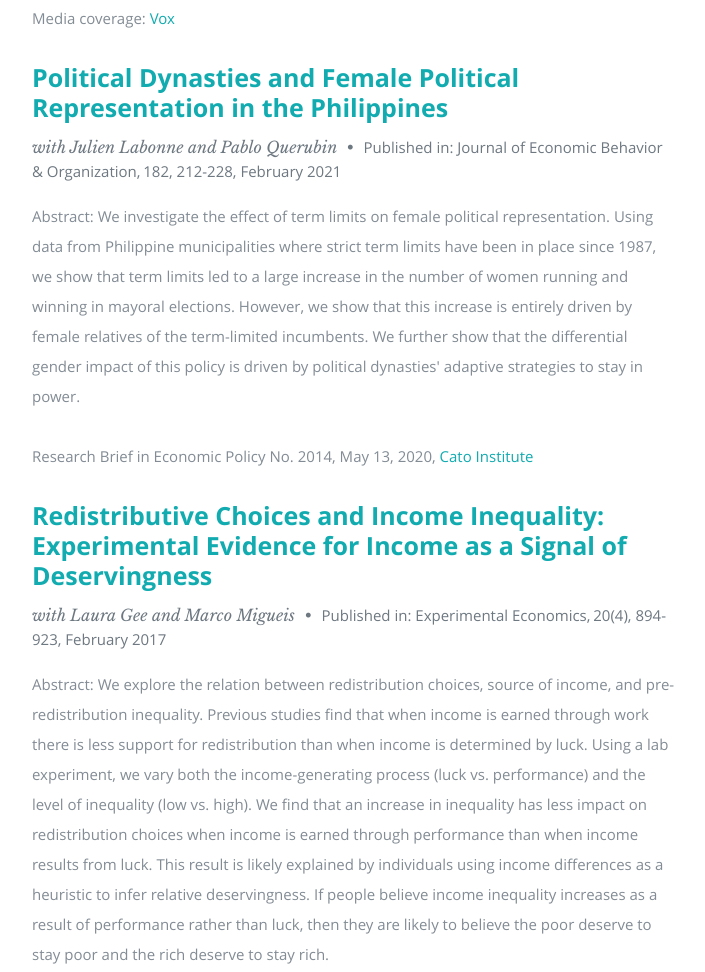
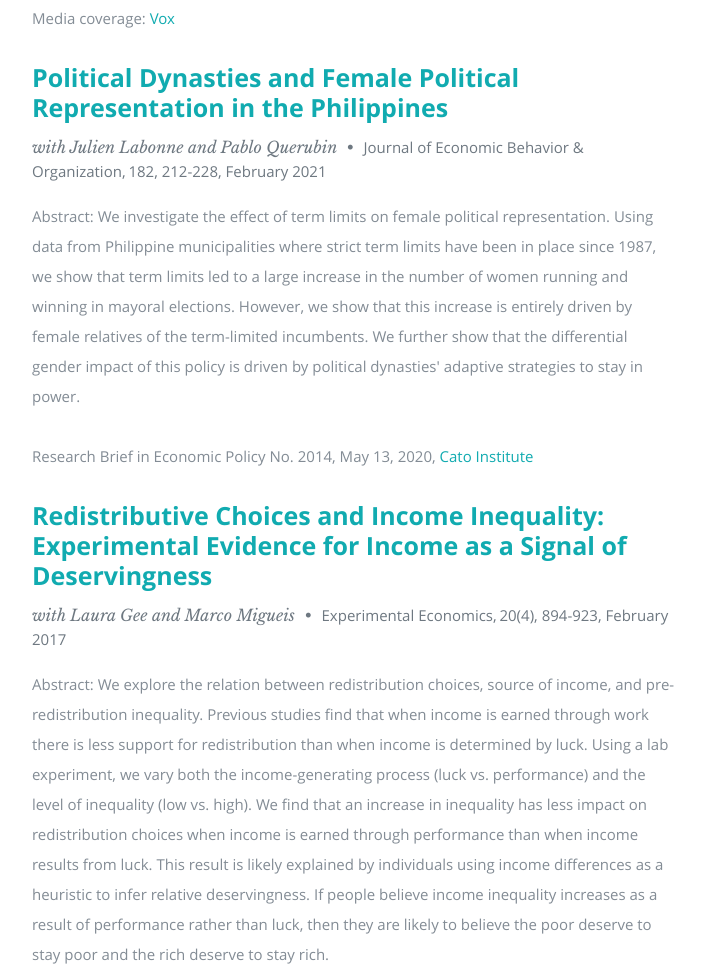
Before and after one commit to parsahar/personal.website, a plain HTML site: page index.html in a window 1280 px wide. Shown: the part 1305-2277 px from the top of the page, without its empty margins (373-1078 px from the left). Drawn offline with nearby package versions, Linux system fonts and the light colour scheme.

Commit message:
Update index.html

```diff
--- a/index.html
+++ b/index.html
@@ -114,7 +114,7 @@
                <div class="twelve columns">
 
                       <h3><a href = "https://www.sciencedirect.com/science/article/abs/pii/S0167268120304480">Political Dynasties and Female Political Representation in the Philippines</a></h3>
-                  <p class="info">with Julien Labonne and Pablo Querubin <span>&bull;</span> <em class="date"> Published in: Journal of Economic Behavior & Organization, 182, 212-228, February 2021</em></p>
+                  <p class="info">with Julien Labonne and Pablo Querubin <span>&bull;</span> <em class="date"> Journal of Economic Behavior & Organization, 182, 212-228, February 2021</em></p>
 
                  <p>Abstract: We investigate the effect of term limits on female political representation. Using data from Philippine municipalities where strict term limits have been in place since 1987, we show that term limits led to a large increase in the number of women running and winning in mayoral elections. However, we show that this increase is entirely driven by female relatives of the term-limited incumbents. We further show that the differential gender impact of this policy is driven by political dynasties' adaptive strategies to stay in power.<br>
 
@@ -128,7 +128,7 @@
 
                <div class="twelve columns">
                   <h3><a href="https://link.springer.com/article/10.1007/s10683-017-9516-5">Redistributive Choices and Income Inequality: Experimental Evidence for Income as a Signal of Deservingness</a></h3>
-                  <p class="info">with Laura Gee and Marco Migueis <span>&bull;</span> <em class="date"> Published in: Experimental Economics, 20(4), 894-923, February 2017</em></p>
+                  <p class="info">with Laura Gee and Marco Migueis <span>&bull;</span> <em class="date">  Experimental Economics, 20(4), 894-923, February 2017</em></p>
 
 
                  <p>Abstract: We explore the relation between redistribution choices, source of income, and pre-redistribution inequality. Previous studies find that when income is earned through work there is less support for redistribution than when income is determined by luck. Using a lab experiment, we vary both the income-generating process (luck vs. performance) and the level of inequality (low vs. high). We find that an increase in inequality has less impact on redistribution choices when income is earned through performance than when income results from luck. This result is likely explained by individuals using income differences as a heuristic to infer relative deservingness. If people believe income inequality increases as a result of performance rather than luck, then they are likely to believe the poor deserve to stay poor and the rich deserve to stay rich.</p>
@@ -185,7 +185,7 @@
                <div class="twelve columns">
 
                            <h3><a href = "https://www.sciencedirect.com/science/article/pii/S0022053119300511?casa_token=KtyjdhWgnwoAAAAA:NlQg-Dqr_Gdi9fTpGMZD3XKSCUl46qJ8cGXfbFJJqbVEstnW5W52LqAJPNgX-q5-QjL-fw1fUg">Information Aggregation in a Financial Market with General Signal Structure</a></h3>
-                  <p class="info">with Youcheng Lou, Debraj Ray, Duan Li and Shouyang Wang <span>&bull;</span>  <em class="date"> Published in: Journal of Economic Theory, 183, pp.594-624, September 2019</em></p>
+                  <p class="info">with Youcheng Lou, Debraj Ray, Duan Li and Shouyang Wang <span>&bull;</span>  <em class="date">  Journal of Economic Theory, 183, pp.594-624, September 2019</em></p>
 
 
                  <p>Abstract: We study a financial market with asymmetric, multidimensional trader signals that have general correlation structure. Each of a continuum of traders belongs to one of finitely many "information groups." There is a multidimensional aggregate signal for each group. Each trader  observes an idiosyncratic signal about the fundamental, built from this group signal. Correlations across group signals are arbitrary. Several existing models serve as special cases, and new applications become possible. We establish existence and regularity of linear equilibrium, and demonstrate that
```
